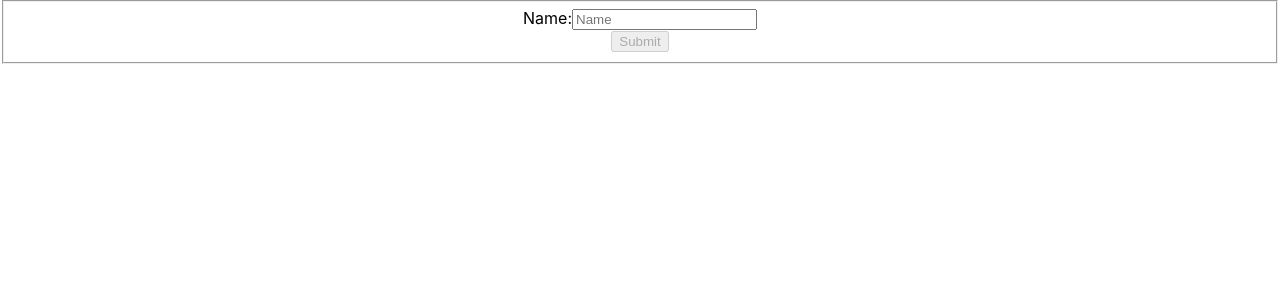
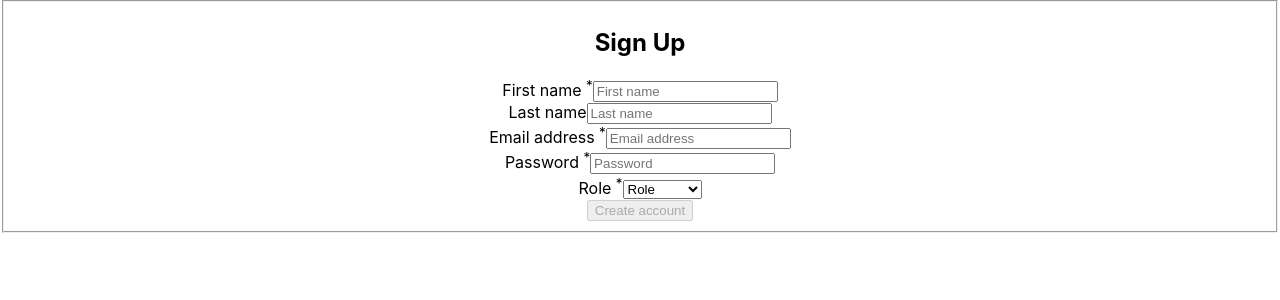
Before and after one commit to Madhawa-Tharindu/Advanced-React-Course-by-Meta, a React (Create React App) app: page / in a window 1280 px wide. Shown: the top 300 px of the page. Built offline with nearby package versions, Linux system fonts and the light colour scheme.

Commit message:
created full of form with a basic validation

```diff
--- a/src/App.js
+++ b/src/App.js
@@ -1,50 +1,173 @@
-import logo from './logo.svg';
-import './App.css';
-import {useState} from "react"
+// //import logo from './logo.svg';
+// import './App.css';
+// import {useState} from "react"
+
+// function App() {
+
+//   const [name, setName] = useState("");
+//   const [range, setRange] = useState("5");
+
+//   const handleSubmit = (e) => {
+//     e.preventDefault();
+//     setName("");
+//     setRange("");
+//     console.log("Form Submitted!", name, range);
+//   }
+//     return (
+//     <div className="App">
+
+//       <form onSubmit={handleSubmit}>
+//          <fieldset>
+//           <div className="Field">
+//               <label htmlFor='name'>Name:</label>
+//               <input
+//                 id='name'
+//                 type="text"
+//                 placeholder="Name"
+//                 name="name"
+//                 value={name}
+//                 onChange={(e) => setName(e.target.value)}
+//                 />
+//                 <label htmlFor='range'>Feedback:</label>
+//               <input
+//                 id='range'
+//                 type="range"
+//                 min={0}
+//                 max={5}
+//                 value={range}
+//                 onChange={(e) => setRange(e.target.value)}
+//                 />
+//           </div>
+//           <button disabled={!name} type="submit">Submit</button>
+//          </fieldset>
+//       </form>
+
+//     </div>
+//   );
+// }
+
+// export default App;
+
+import "./App.css";
+import { useState } from "react";
+import { validateEmail } from "./utils";
+
+const PasswordErrorMessage = () => {
+  return (
+    <p className="FieldError">Password should have at least 8 characters</p>
+  );
+};
 
 function App() {
+  const [firstName, setFirstName] = useState("");
+  const [lastName, setLastName] = useState("");
+  const [email, setEmail] = useState("");
+  const [password, setPassword] = useState({
+    value: "",
+    isTouched: false,
+  });
+  const [role, setRole] = useState("role");
 
-  const [name, setName] = useState("");
+  const getIsFormValid = () => {
+    return (
+      firstName !== "" &&
+      validateEmail(email) &&
+      password.value.length >= 8 &&
+      (role === "individual" || "business")
+    );
+  };
+
+  const clearForm = () => {
+    setFirstName("");
+    setLastName("");
+    setEmail("");
+    setPassword({ value: "", isTouched: false });
+    setRole("role");
+  };
 
   const handleSubmit = (e) => {
     e.preventDefault();
-    setName("");
-    console.log("Form Submitted!", name);
-  }
+    alert("Account created!");
+    clearForm();
+  };
+
   return (
     <div className="App">
-      {/* <header className="App-header">
-        <img src={logo} className="App-logo" alt="logo" />
-        <p>
-          Edit <code>src/App.js</code> and save to reload.
-        </p>
-        <a
-          className="App-link"
-          href="https://reactjs.org"
-          target="_blank"
-          rel="noopener noreferrer"
-        >
-          Learn React
-        </a>
-      </header> */}
-
       <form onSubmit={handleSubmit}>
         <fieldset>
+          <h2>Sign Up</h2>
           <div className="Field">
-              <label htmlFor='name'>Name:</label>
+            <label htmlFor="firstName">
+              First name <sup>*</sup>
+            </label>
             <input
-                id='name'
+              id="firstName"
               type="text"
-                placeholder="Name"
-                name="name"
-                value={name}
-                onChange={(e) => setName(e.target.value)}
+              placeholder="First name"
+              value={firstName}
+              onChange={(e) => setFirstName(e.target.value)}
             />
           </div>
-          <button disabled={!name} type="submit">Submit</button>
+          <div className="Field">
+            <label htmlFor="lastName">Last name</label>
+            <input
+              id="lastName"
+              placeholder="Last name"
+              type="text"
+              value={lastName}
+              onChange={(e) => setLastName(e.target.value)}
+            />
+          </div>
+          <div className="Field">
+            <label htmlFor="email">
+              Email address <sup>*</sup>
+            </label>
+            <input
+              id="email"
+              placeholder="Email address"
+              type="text"
+              value={email}
+              onChange={(e) => setEmail(e.target.value)}
+            />
+          </div>
+          <div className="Field">
+            <label>
+              Password <sup>*</sup>
+            </label>
+            <input
+              value={password.value}
+              type="password"
+              onChange={(e) => {
+                setPassword({ ...password, value: e.target.value });
+              }}
+              onBlur={() => {
+                setPassword({ ...password, isTouched: true });
+              }}
+              placeholder="Password"
+            />
+            {password.isTouched && password.value.length < 8 ? (
+              <PasswordErrorMessage />
+            ) : null}
+          </div>
+          <div className="Field">
+            <label htmlFor="option">
+              Role <sup>*</sup>
+            </label>
+            <select
+              id="option"
+              value={role}
+              onChange={(e) => setRole(e.target.value)}
+            >
+              <option value="role">Role</option>
+              <option value="individual">Individual</option>
+              <option value="business">Business</option>
+            </select>
+          </div>
+          <button type="submit" disabled={!getIsFormValid()}>
+            Create account
+          </button>
         </fieldset>
       </form>
-
     </div>
   );
 }
--- /dev/null
+++ b/src/utils.js
@@ -0,0 +1,7 @@
+export const validateEmail = (email) => {
+    return String(email)
+      .toLowerCase()
+      .match(
+        /^(([^<>()[\]\\.,;:\s@"]+(\.[^<>()[\]\\.,;:\s@"]+)*)|(".+"))@((\[[0-9]{1,3}\.[0-9]{1,3}\.[0-9]{1,3}\.[0-9]{1,3}\])|(([a-zA-Z\-0-9]+\.)+[a-zA-Z]{2,}))$/
+      );
+  };
```
Also changed, not shown: 1 other file (tests, documents, lock files or other folders). Lines whose indentation alone changed are shown as unchanged.
